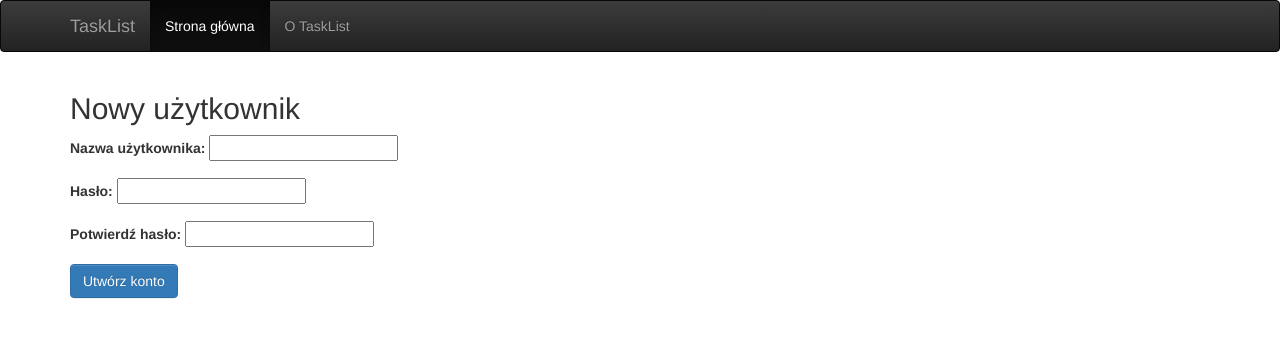
After one commit to szymonsiecinski/tasklist, a Django app: page /register in a window 1280 px wide. The commit adds this page. Shown: the top 338 px of the page. Run offline with Django 3.2, Linux system fonts and the light colour scheme; some libraries are stand-ins or nearby versions.

Commit message:
formularz rejestracji, logout, poprawki front-endu

```diff
--- a/TaskList/auth_views.py
+++ b/TaskList/auth_views.py
@@ -1,11 +1,71 @@
+from django.contrib.auth import authenticate, login, logout
+from django.contrib.auth.models import User
+from django.http import HttpResponseRedirect
 from django.shortcuts import render
 from django.views import View
 
 
 class LoginView(View):
+    '''
+    odpowiada za obsługę widoku logowania użytkownika
+    '''
+
+    TEMPLATE_NAME = "TaskList/login.html"
 
     def get(self, request):
-        return render(request, "TaskList/login.html")
+        context = {
+            'user': None
+        }
+        return render(request, self.TEMPLATE_NAME, context)
 
     def post(self, request):
-        pass
+        username = request.POST['username']
+        password = request.POST['password']
+        user = authenticate(username=username, password=password)
+
+        if user is not None:
+            if user.is_active:
+                login(request, user)
+                return HttpResponseRedirect('/tasks')
+            else:
+                return render(request, self.TEMPLATE_NAME)
+        else:
+            context = {
+                'user': None,
+                'response': 'Sprawdź nazwę użytkownika i hasło.'
+            }
+            return render(request, self.TEMPLATE_NAME, context)
+
+
+class RegisterView(View):
+    TEMPLATE_NAME = "TaskList/register.html"
+
+    def get(self, request):
+        context = {
+            'user': None
+        }
+        return render(request, self.TEMPLATE_NAME, context)
+
+    def post(self, request):
+        username = request.POST['username']
+        password = request.POST['password']
+        conf_password = request.POST['conf_password']
+
+        if password == conf_password:
+            user = User(username=username)
+            user.set_password(password)
+            user.save()
+        else:
+            context = {
+                'user': None,
+                'response': 'Podane hasła się nie zgadzają.'
+            }
+            return render(request, self.TEMPLATE_NAME, context)
+
+        return HttpResponseRedirect("/")
+
+
+class Logout(View):
+    def get(self, request):
+        logout(request)
+        return HttpResponseRedirect('/')
--- a/TaskList/settings.py
+++ b/TaskList/settings.py
@@ -84,7 +84,7 @@ DATABASES = {
 }
 
 #Authentication backend settings
-AUTHENTICATION_BACKENDS = ['TaskList.AuthenticationBackend']
+AUTHENTICATION_BACKENDS = ['TaskList.AuthenticationBackend.AuthenticationBackend']
 
 # Internationalization
 # https://docs.djangoproject.com/en/1.9/topics/i18n/
--- /dev/null
+++ b/TaskList/templates/TaskList/register.html
@@ -0,0 +1,21 @@
+{% extends "layout.html" %}
+
+{% block title %}
+- Nowe konto użytkownika
+{% endblock %}
+
+{% block content %}
+{% if response is not None %}
+<div class="alert alert-danger">{{response}}</div>
+{% endif %}
+
+<form method="post" action="">{% csrf_token %}
+    <h2 class="form-signin-heading">Nowy użytkownik</h2>
+
+    <div class="form-group"><label>Nazwa użytkownika:</label> <input type="text" id="username" required="" name="username" /></div>
+    <div class="form-group"><label>Hasło:</label> <input type="password" id="password" name="password" required="" /></div>
+    <div class="form-group"><label>Potwierdź hasło:</label> <input type="password" id="conf_password" name="conf_password" required="" /></div>
+
+    <button type="submit" class="btn btn-primary">Utwórz konto</button>
+</form>
+{% endblock %}
--- a/TaskList/templates/TaskList/task_delete.html
+++ b/TaskList/templates/TaskList/task_delete.html
@@ -3,7 +3,6 @@
 
 {% block content %}
 
-<div class="container">
     <h1>Usuwanie zadania</h1>
 
 	<form method="post" action="">{% csrf_token %}
@@ -14,6 +13,5 @@
             <a class="btn btn-default" href="{% url "task_list" %}">Nie</a>
         </div>
 	</form>
-</div>
 
 {% endblock %}
--- a/TaskList/templates/TaskList/task_form.html
+++ b/TaskList/templates/TaskList/task_form.html
@@ -2,7 +2,7 @@
 {% block title %}- formularz zadania{% endblock %}
 
 {% block content %}
-<div class="container">
+
     <h1>Dodawanie/edycja zadania</h1>
 
     <form method="post" action="">{% csrf_token %}
@@ -10,5 +10,5 @@
         <button type="submit" class="btn btn-primary">Zapisz</button>
         <a class="btn btn-default" href="{% url "task_list" %}">Powrót do listy zadań</a>
     </form>
-</div>
+
 {% endblock %}
--- a/TaskList/templates/TaskList/task_list.html
+++ b/TaskList/templates/TaskList/task_list.html
@@ -2,7 +2,7 @@
 {% block title %} - Lista zadań{% endblock %}
 
 {% block content %}
-<div class="container">
+
     <h1>List zadań do wykonania</h1>
 
 	<table class="table table-bordered">
@@ -28,5 +28,5 @@
 	<a class="btn btn-success" href="{% url "task_new" %}">dodaj</a>
 	<a class="btn btn-default" href="{% url "task_list_done" %}">pokaż wykonane zadania</a>
 	<a class="btn btn-default" href="{% url "task_list_todo" %}">pokaż zadania do zrobienia</a>
-</div>
+
 {% endblock %}
--- a/TaskList/templates/TaskList/task_list_filt.html
+++ b/TaskList/templates/TaskList/task_list_filt.html
@@ -9,7 +9,7 @@
 {% endblock %}
 
 {% block content %}
-<div class="container">
+
 	{% if view.done %}
 	<h1>List wykonanych zadań</h1>
 	{% else %}
@@ -37,6 +37,5 @@
 
 	<a class="btn btn-success" href="{% url "task_new" %}">dodaj</a>
 	<a class="btn btn-default" href="{% url "task_list" %}">pokaż listę zadań</a>
-</div>
 
 {% endblock %}
--- a/TaskList/templates/layout.html
+++ b/TaskList/templates/layout.html
@@ -31,15 +31,20 @@
                 <li class="active"><a href="/">Strona główna</a></li>
                 <li><a href="">O TaskList</a></li>
             </ul>
+            {% if user is not None %}
             <ul class="nav navbar-nav navbar-right">
                 <li><a href="">Użytkownik</a></li>
-                <li><a href=""><span class="glyphicon glyphicon-off"></span>&nbsp;Wylogowanie</a></li>
+                <li><a href="/logout"><span class="glyphicon glyphicon-off"></span>&nbsp;Wylogowanie</a></li>
             </ul>
+            {% endif %}
         </div><!--/.nav-collapse -->
     </div>
 </nav>
 
-{% block content %}
-{% endblock content %}
+<div class="container">
+    {% block content %}
+    {% endblock content %}
+</div>
+
 </body>
 </html>
--- a/TaskList/urls.py
+++ b/TaskList/urls.py
@@ -17,11 +17,13 @@ from django.conf.urls import url
 from TaskList import views, auth_views
 
 urlpatterns = [
-    url(r'^/$', auth_views.LoginView.as_view(), name='login'),
-    url(r'^/tasks$', views.TaskList.as_view(), name='task_list'),
-    url(r'^/task/new/$', views.TaskCreate.as_view(), name='task_new'),
-    url(r'^/task/edit/(?P<pk>\d+)$', views.TaskUpdate.as_view(), name='task_edit'),
-    url(r'^/task/delete/(?P<pk>\d+)$', views.TaskDelete.as_view(template_name="TaskList/task_delete.html"), name='task_delete'),
-    url(r'^/tasks/done/$', views.TaskListDone.as_view(template_name = "TaskList/task_list_filt.html"), name='task_list_done'),
-    url(r'^/tasks/todo/$', views.TaskListToDo.as_view(template_name = "TaskList/task_list_filt.html"), name='task_list_todo')
+    url(r'^$', auth_views.LoginView.as_view(), name='login'),
+    url(r'^register$', auth_views.RegisterView.as_view(), name='register'),
+    url(r'^logout$', auth_views.Logout.as_view(), name='logout'),
+    url(r'^tasks$', views.TaskList.as_view(), name='task_list'),
+    url(r'^task/new/$', views.TaskCreate.as_view(), name='task_new'),
+    url(r'^task/edit/(?P<pk>\d+)$', views.TaskUpdate.as_view(), name='task_edit'),
+    url(r'^task/delete/(?P<pk>\d+)$', views.TaskDelete.as_view(template_name="TaskList/task_delete.html"), name='task_delete'),
+    url(r'^tasks/done/$', views.TaskListDone.as_view(template_name = "TaskList/task_list_filt.html"), name='task_list_done'),
+    url(r'^tasks/todo/$', views.TaskListToDo.as_view(template_name = "TaskList/task_list_filt.html"), name='task_list_todo')
 ]
```
Also changed, not shown: TaskList/templates/TaskList/login.html (+13 -0 lines), TaskList/views.py (+15 -1 lines), TaskList/AuthenticationBackend.py (line endings or trailing spaces), db.sqlite3.
